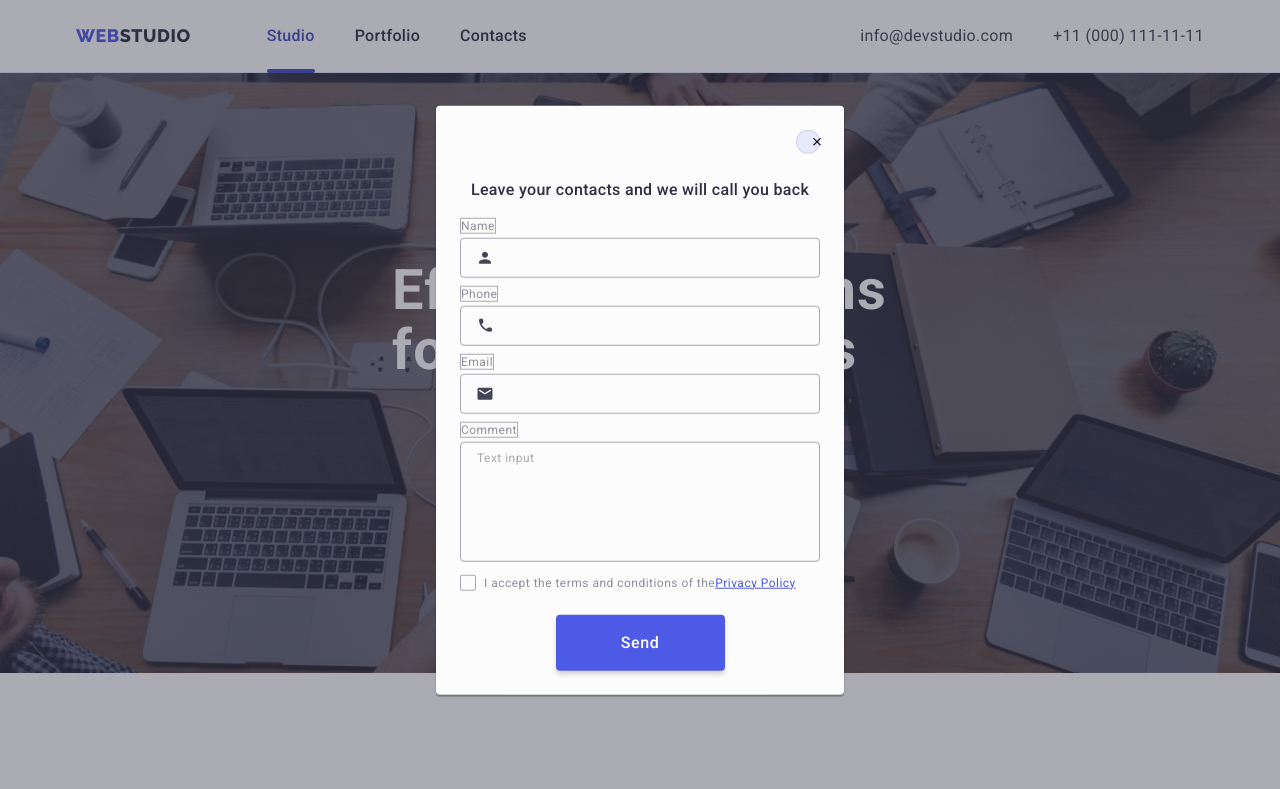
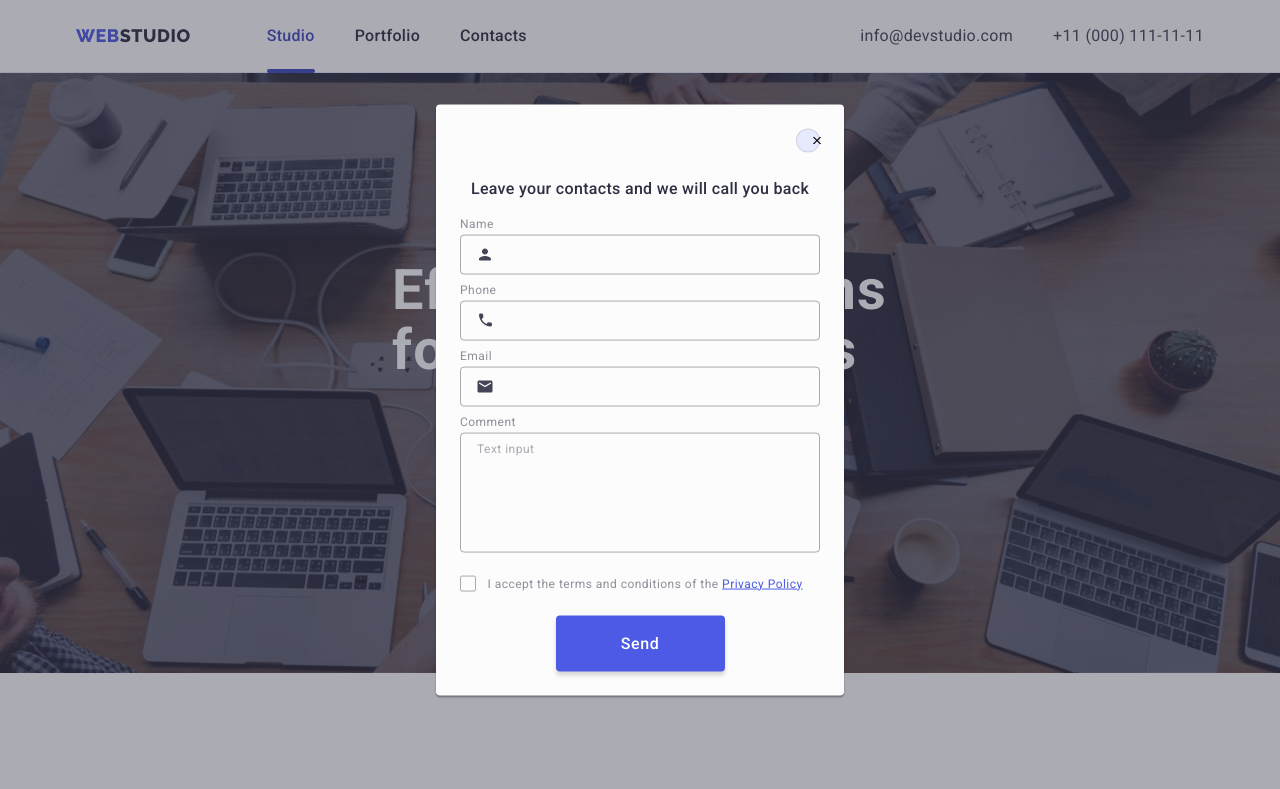
Before and after one commit to KURDYK233/goit-markup-hw-06, a plain HTML site: page index.html in a window 1280 px wide. Both pictures are taken after a click on the button "Order Service". Shown: the top 789 px of the page. Drawn offline with nearby package versions, Linux system fonts and the light colour scheme.

Commit message:
hw-6-324234234355345

```diff
--- a/css/style.css
+++ b/css/style.css
@@ -577,7 +577,7 @@ color: #FFFFFF;
 border-radius: 4px;
 cursor: pointer;
 border: none;
-width: 165px;
+min-width: 165px;
 height: 40px;
 padding-top: 10px;
 padding-bottom: 10px;
@@ -587,6 +587,7 @@ font-weight: 500;
 font-size: 16px;
 line-height: 1.5;
 display: flex;
+justify-content: center;
 align-items: center;
 text-align: center;
 letter-spacing: 0.04em;
@@ -947,7 +948,6 @@ padding-left: 38px;
 }
 
 .modal-input:focus +.modal-icon{
-    border-color: #4D5AE5;
     fill: #4D5AE5;
 }
 
@@ -969,7 +969,6 @@ margin-bottom: 4px;
 
 .modal-label span {
     display: block;
-    border: 1px solid rgba(46, 47, 66, 0.4);
     display: inline-flex;
     fill: transparent;
 }
@@ -1017,6 +1016,10 @@ padding: 8px 16px;
     border-radius: 4px;
 }
 
+.comment-wrap {
+    margin-bottom: 16px;
+}
+
 .modal-text-area:focus {
     border-color: #4D5AE5;
 }
@@ -1035,24 +1038,25 @@ color: var(--text-label);
 }
 
 .modal-span {
+    display: inline-flex;
     width: 16px;
     height: 16px;
     border: 1px solid rgba(46, 47, 66, 0.4);
     border-radius: 2px;
     transition: background-color 250ms cubic-bezier(0.4, 0, 0.2, 1), border 250ms cubic-bezier(0.4, 0, 0.2, 1), fill 250ms cubic-bezier(0.4, 0, 0.2, 1);
-    display: inline-flex;
     align-items: center;
     justify-content: center;
     fill: transparent;
     margin-right: 8px;
-
 }
 
-.modal-checkbox:checked + .modal-span{
+ .modal-checkbox:checked + .modal-label-checkbox span {
     background-color: var(--hover-color);
     border: none;
    fill: #FFFFFF;
 }
+
+
 
 .checkbox-wrap {
     margin-bottom: 24px;
@@ -1064,9 +1068,9 @@ font-size: 12px;
 line-height: 1.17;
 letter-spacing: 0.04em;
 color: var(--text-label);
-align-items: center;
-display: flex;
 }
+
+
 
 .modal-text-area::placeholder {
 
@@ -1089,7 +1093,7 @@ color: rgba(46, 47, 66, 0.4);
 .modal-button {
     display: block;
     font-family: 'Roboto', sans-serif;
-    width: 169px;
+   min-width: 169px;
 height: 56px;
 left: 635px;
 top: 584px;
@@ -1100,7 +1104,7 @@ border: none;
 cursor: pointer;
 font-weight: 500;
 font-size: 16px;
-line-height: 0.5;
+line-height: 1.5;
 letter-spacing: 0.04em;
 color: #FFFFFF;
 margin-left: auto;
--- a/index.html
+++ b/index.html
@@ -199,20 +199,20 @@
 
                     </div>
 
-                    <div class="modal-field">
+                    <div class="modal-field comment-wrap">
                     <label for="user-comment" class="modal-label"><span>Comment</span></label>
 
                         <textarea id="user-comment" name="user-comment" class="modal-text-area" placeholder="Text input"></textarea>
 
                     </div>
                     <div class="checkbox-wrap">
-                        <input type="checkbox" id="user-privacy" class="modal-checkbox visually-hidden" name="user-privacy" value="true" checked>
+                        <input type="checkbox" id="user-privacy" class="modal-checkbox visually-hidden" name="user-privacy" value="true"    >
 
                         <label for="user-privacy" class="modal-label-checkbox"><span class="modal-span"><svg class="checkbox-icon" width="10" height="8"><use href="./images/icons.svg#icon-Vector-5-1"></use></svg></span> I accept the terms and conditions of the <a class="privacy-link" href="">Privacy Policy</a></label>
 
 
                     </div>
-                    </label><button id="modal-button" type="submit" class="modal-button">Send</button><label for="modal-button"></label>
+                    <button id="modal-button" type="submit" class="modal-button">Send</button><label for="modal-button"></label>
                 </form>
             </div>
 
```
